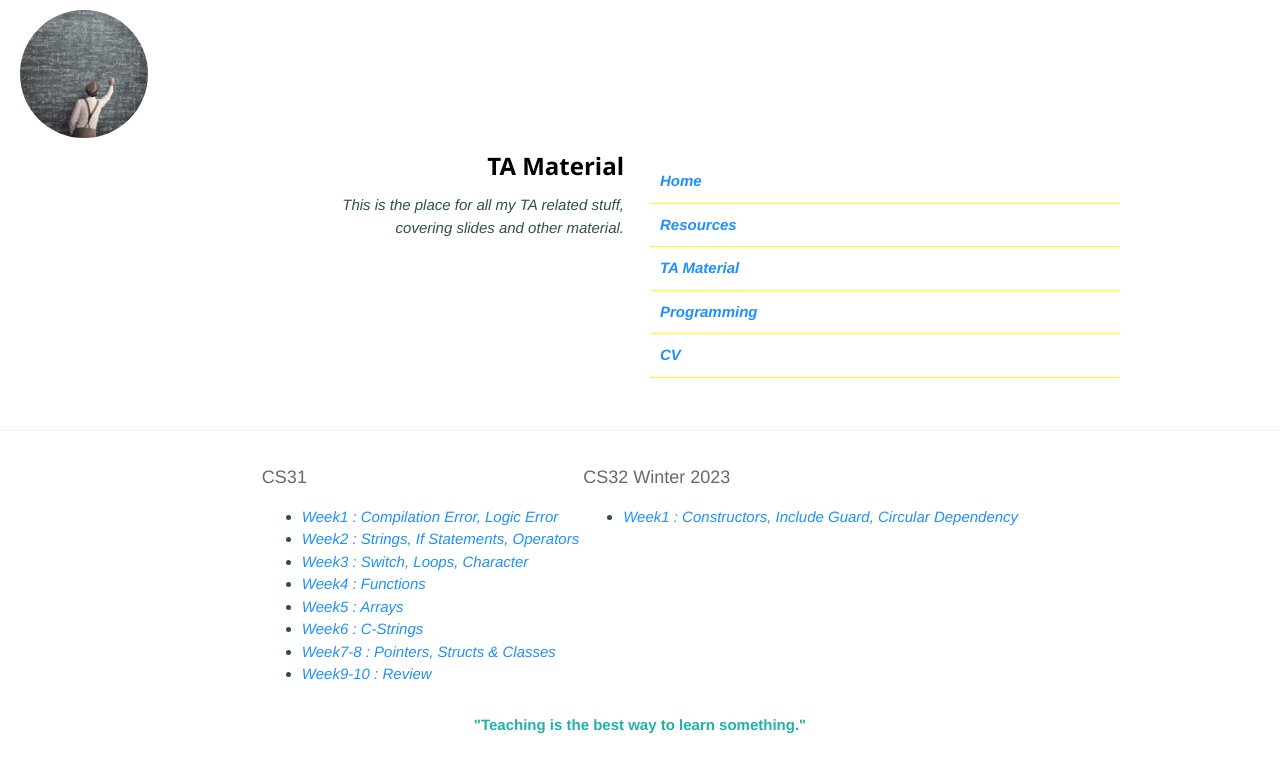
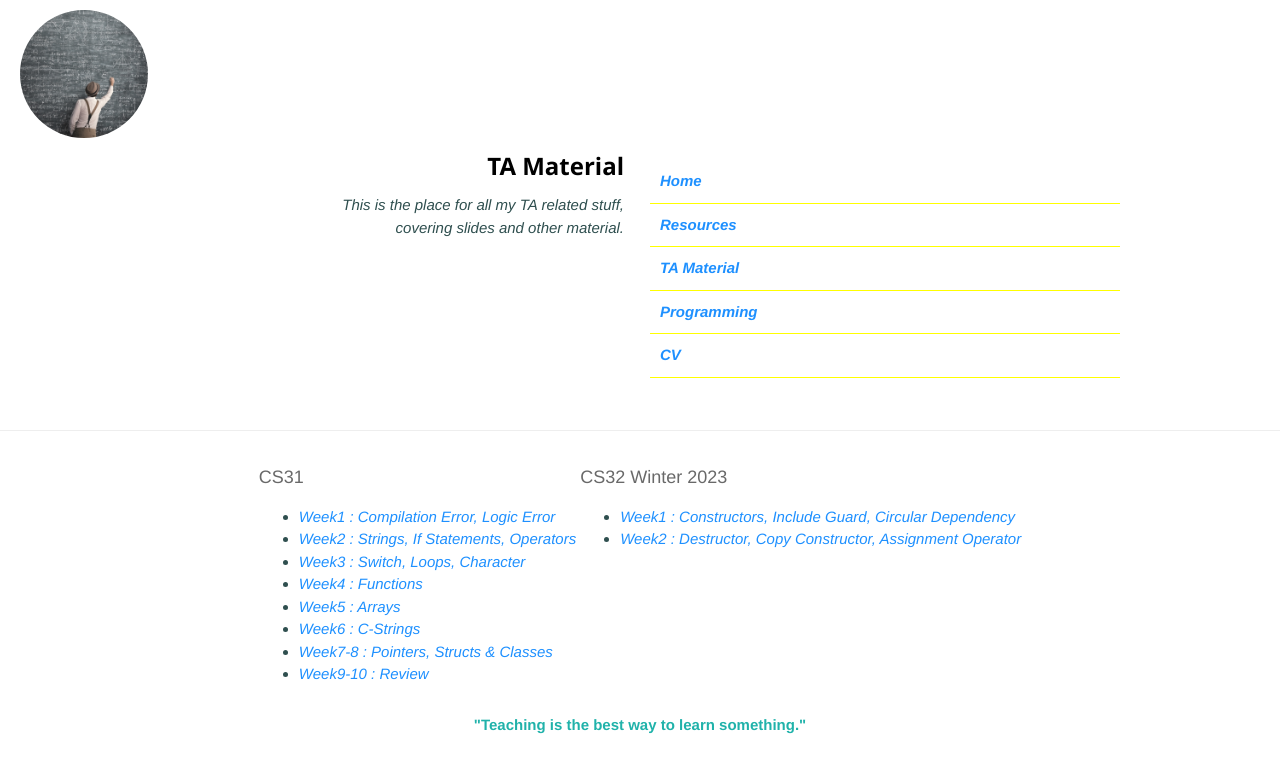
Before and after one commit to srinath2022/personal-page, a plain HTML site: page teaching.html in a window 1280 px wide. Drawn offline with nearby package versions, Linux system fonts and the light colour scheme.

Commit message:
week2 cs32 w23

```diff
--- a/teaching.html
+++ b/teaching.html
@@ -92,6 +92,7 @@
           <h5>CS32 Winter 2023</h5>
           <ul>
             <li><a href="./static/teaching/w23_cs32/Week1 Discussion 2E.pdf">Week1 : Constructors, Include Guard, Circular Dependency</a></li>
+            <li><a href="./static/teaching/w23_cs32/Week2 Discussion 2E.pdf">Week2 : Destructor, Copy Constructor, Assignment Operator</a></li>
           </ul>
         </div>
       </td>
```
Also changed, not shown: 1 other file.
